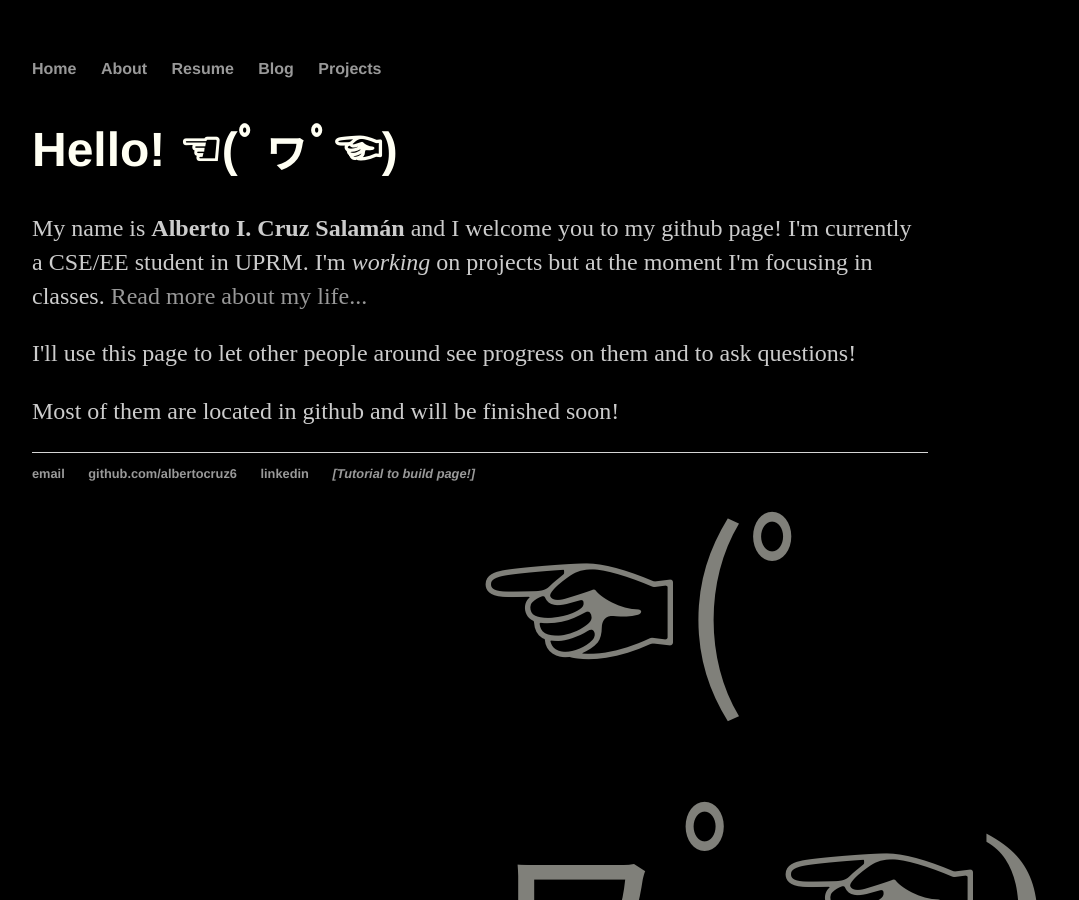
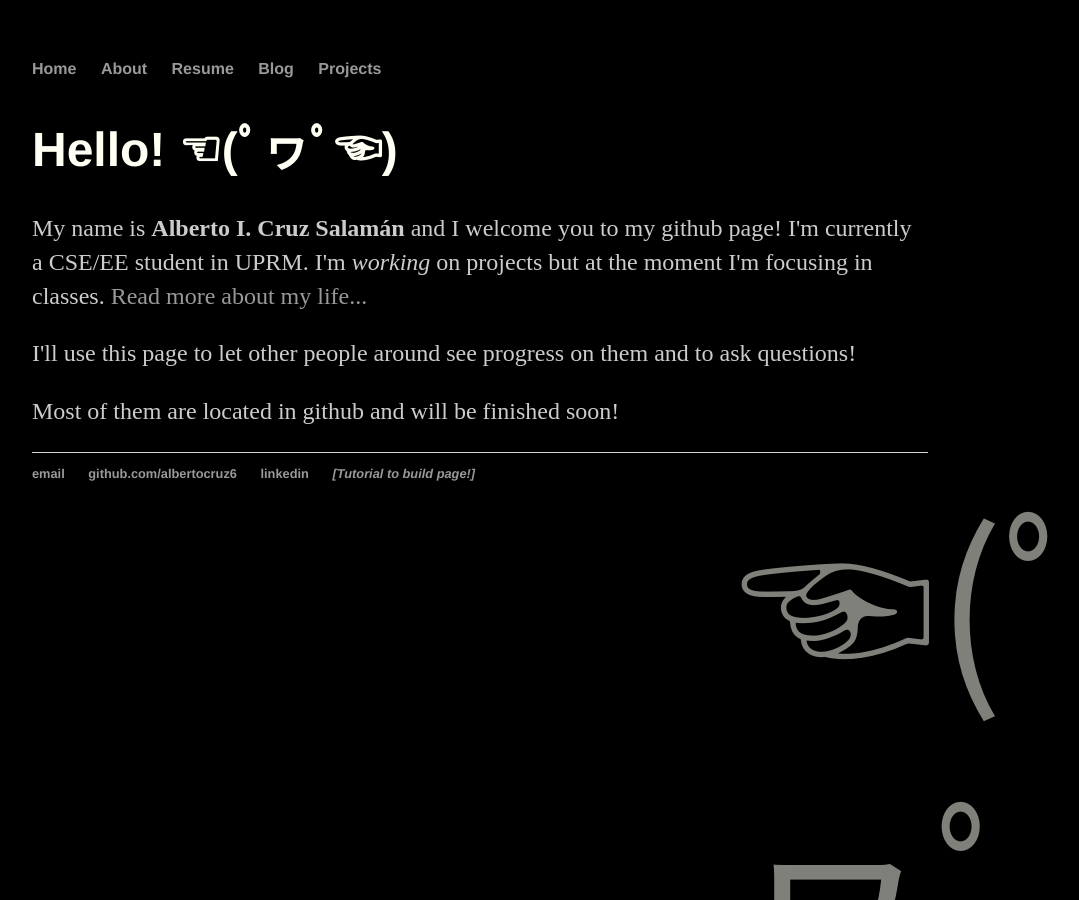
Before and after one commit to albertocruz6/albertocruz6.github.io, a Jekyll site: the page built from index.html, in a window 1280 px wide. Shown: the whole page, without its empty margins (160-1239 px from the left). Built offline with Jekyll 4.4.1, drawn with Linux system fonts in a browser that asks for light colours.

Commit message:
Update index.html

```diff
--- a/index.html
+++ b/index.html
@@ -4,7 +4,7 @@ title: Alberto Cruz Salamán
 ---
 <style>
 #watermark { position: fixed; top: 50%;
-  left: 50%;  font-size: 200px; opacity: 0.5;}
+  left: 70%;  font-size: 200px; opacity: 0.5;}
 </style>
 <div class="blurb">
         <h1>Hello! ☜(ﾟヮﾟ☜)</h1>
```
